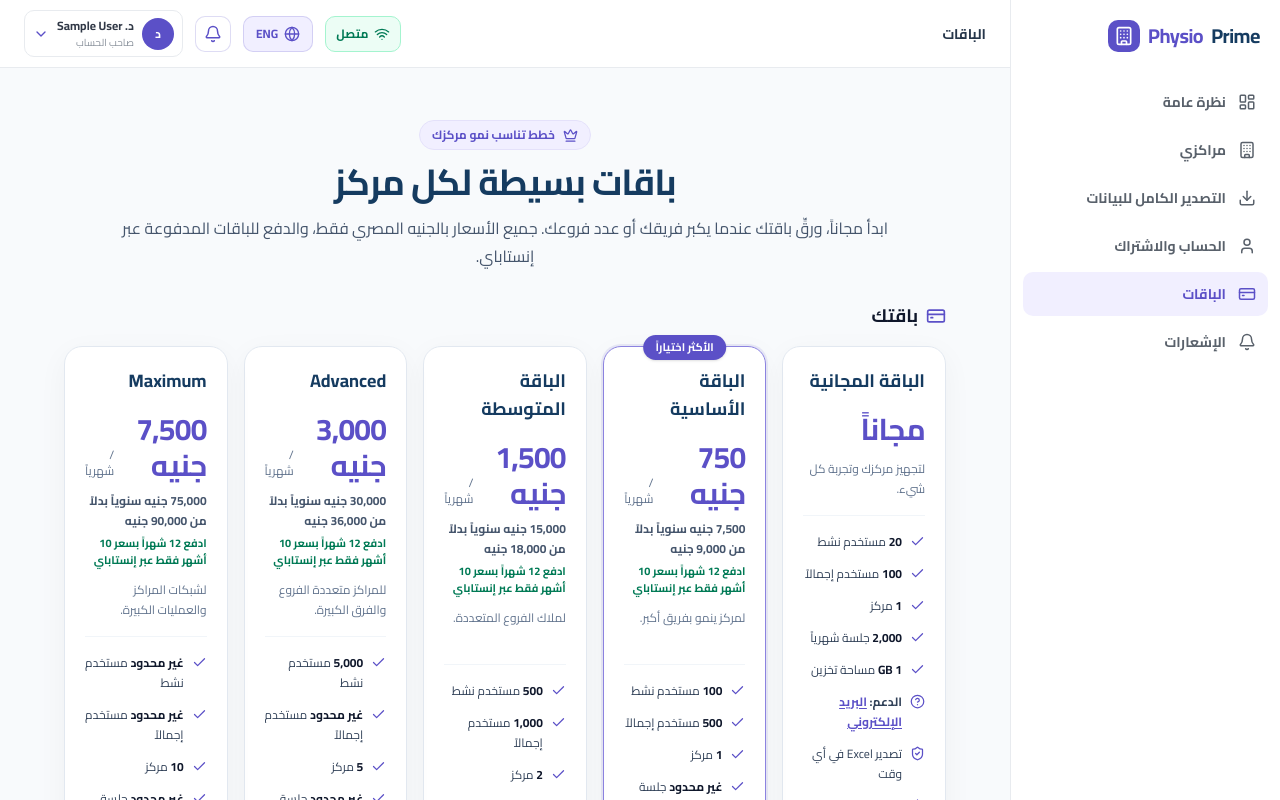
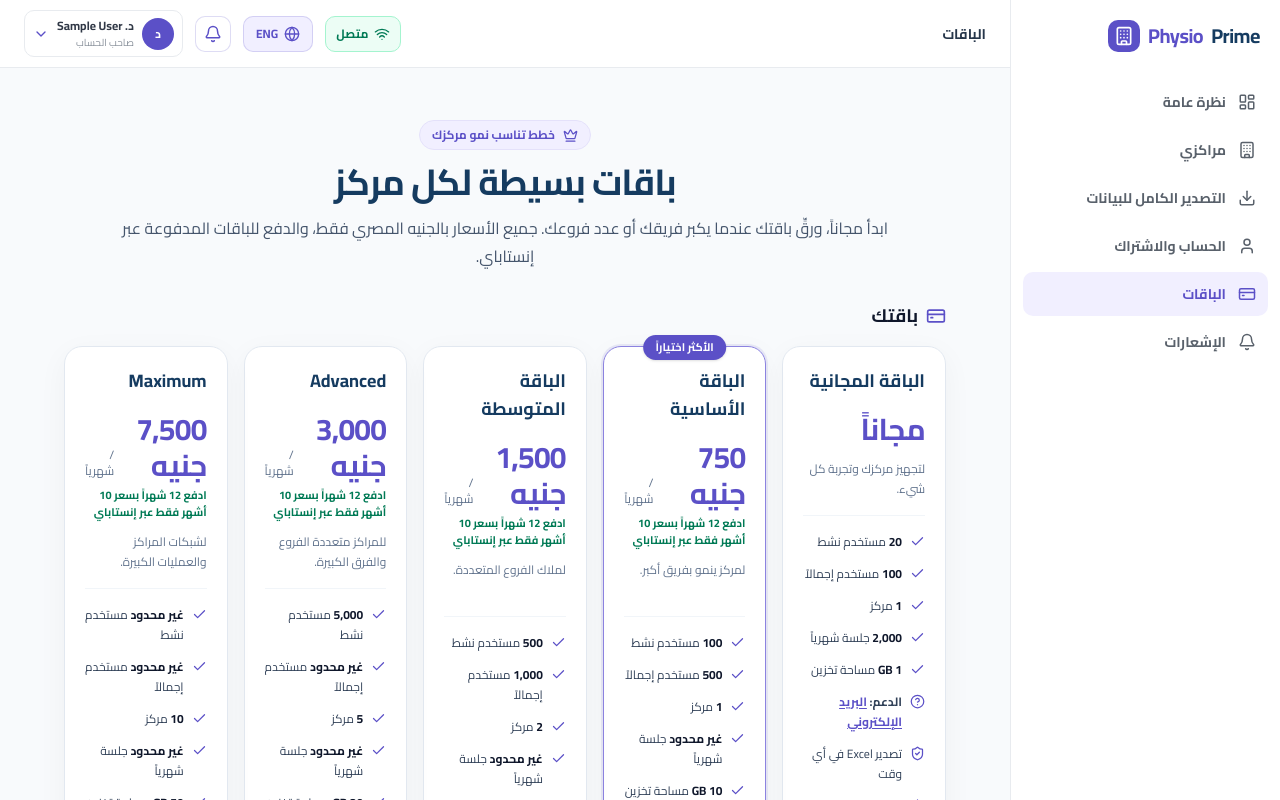
Before and after one commit to ahmedsalamaahmed28-a11y/Prime-Physio, a Next.js app: page /plans.php in a window 1280 px wide. Shown: the top 800 px of the page. Built offline with nearby package versions, Linux system fonts and the light colour scheme; no server answers; the database is empty; sample sign-in values are in the browser's storage.

Commit message:
Remove annual total price comparison from plan cards

```diff
--- a/src/app/plans.php/page.tsx
+++ b/src/app/plans.php/page.tsx
@@ -22,10 +22,10 @@ type Plan = {
 
 const plans: Plan[] = [
   { name: "المجانية", price: "مجاناً", annual: "مجاناً", description: "لتجهيز مركزك وتجربة كل شيء.", limits: ["20", "100", "1", "2,000", "1 GB"], support: "البريد الإلكتروني", backup: "تصدير Excel في أي وقت" },
-  { name: "الأساسية", price: "750 جنيه", annual: "7,500 جنيه سنوياً بدلاً من 9,000 جنيه", description: "لمركز ينمو بفريق أكبر.", limits: ["100", "500", "1", "غير محدود", "10 GB"], support: "البريد الإلكتروني والمحادثة الفورية", backup: "نسخة Excel شهرية تلقائية بالبريد", featured: true },
-  { name: "المتوسطة", price: "1,500 جنيه", annual: "15,000 جنيه سنوياً بدلاً من 18,000 جنيه", description: "لملاك الفروع المتعددة.", limits: ["500", "1,000", "2", "غير محدود", "20 GB"], support: "البريد الإلكتروني والمحادثة الفورية وزيارة فنية كل 6 أشهر لكل مركز", backup: "نسخة Excel شهرية + نسخة قاعدة بيانات أسبوعية" },
-  { name: "Advanced", price: "3,000 جنيه", annual: "30,000 جنيه سنوياً بدلاً من 36,000 جنيه", description: "للمراكز متعددة الفروع والفرق الكبيرة.", limits: ["5,000", "غير محدود", "5", "غير محدود", "30 GB"], support: "البريد الإلكتروني والمحادثة الفورية وزيارة فنية كل شهرين لكل مركز", backup: "نسخة Excel شهرية + نسخ قاعدة البيانات ليلياً وأسبوعياً" },
-  { name: "Maximum", price: "7,500 جنيه", annual: "75,000 جنيه سنوياً بدلاً من 90,000 جنيه", description: "لشبكات المراكز والعمليات الكبيرة.", limits: ["غير محدود", "غير محدود", "10", "غير محدود", "50 GB"], support: "البريد الإلكتروني والمحادثة الفورية وزيارة فنية كل شهرين لكل مركز", backup: "نسخة Excel شهرية + نسخ قاعدة البيانات ليلياً وأسبوعياً" },
+  { name: "الأساسية", price: "750 جنيه", annual: "", description: "لمركز ينمو بفريق أكبر.", limits: ["100", "500", "1", "غير محدود", "10 GB"], support: "البريد الإلكتروني والمحادثة الفورية", backup: "نسخة Excel شهرية تلقائية بالبريد", featured: true },
+  { name: "المتوسطة", price: "1,500 جنيه", annual: "", description: "لملاك الفروع المتعددة.", limits: ["500", "1,000", "2", "غير محدود", "20 GB"], support: "البريد الإلكتروني والمحادثة الفورية وزيارة فنية كل 6 أشهر لكل مركز", backup: "نسخة Excel شهرية + نسخة قاعدة بيانات أسبوعية" },
+  { name: "Advanced", price: "3,000 جنيه", annual: "", description: "للمراكز متعددة الفروع والفرق الكبيرة.", limits: ["5,000", "غير محدود", "5", "غير محدود", "30 GB"], support: "البريد الإلكتروني والمحادثة الفورية وزيارة فنية كل شهرين لكل مركز", backup: "نسخة Excel شهرية + نسخ قاعدة البيانات ليلياً وأسبوعياً" },
+  { name: "Maximum", price: "7,500 جنيه", annual: "", description: "لشبكات المراكز والعمليات الكبيرة.", limits: ["غير محدود", "غير محدود", "10", "غير محدود", "50 GB"], support: "البريد الإلكتروني والمحادثة الفورية وزيارة فنية كل شهرين لكل مركز", backup: "نسخة Excel شهرية + نسخ قاعدة البيانات ليلياً وأسبوعياً" },
 ];
 
 const comparisonRows = [
@@ -107,7 +107,7 @@ export default function PlansPhpPage() {
                     {plan.featured && <span className="absolute -top-3 right-1/2 -translate-x-1/2 translate-x-1/2 whitespace-nowrap rounded-full bg-[#5B50C7] px-3 py-1 text-[11px] font-extrabold text-white shadow">الأكثر اختياراً</span>}
                     <h2 className="text-lg font-extrabold text-[#153B60]">{plan.name === "المجانية" ? "الباقة المجانية" : plan.name === "الأساسية" ? "الباقة الأساسية" : plan.name === "المتوسطة" ? "الباقة المتوسطة" : plan.name}</h2>
                     <div className="mt-4 flex items-end gap-1"><strong className="text-3xl font-black tracking-tight text-[#5B50C7]">{plan.price}</strong>{plan.name !== "المجانية" && <span className="pb-1 text-xs text-slate-500">/ شهرياً</span>}</div>
-                    {plan.name !== "المجانية" && <p className="mt-2 text-xs font-bold leading-5 text-slate-600">{plan.annual}</p>}
+                    {plan.name !== "المجانية" && plan.annual && <p className="mt-2 text-xs font-bold leading-5 text-slate-600">{plan.annual}</p>}
                     {plan.name !== "المجانية" && <p className="mt-1 text-[11px] font-semibold text-emerald-700">ادفع 12 شهراً بسعر 10 أشهر فقط عبر إنستاباي</p>}
                     <p className="mt-3 min-h-10 text-xs leading-5 text-slate-500">{plan.description}</p>
                     <div className="my-4 h-px bg-slate-100" />
```
